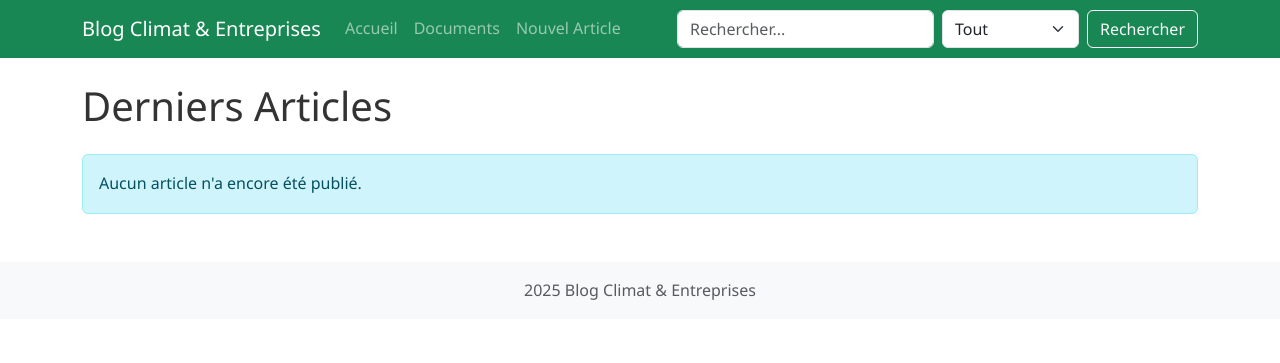
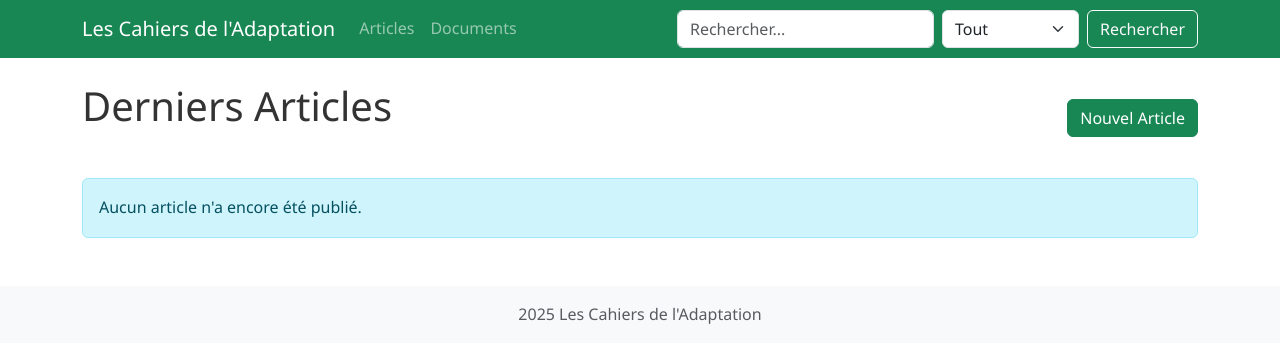
Before and after one commit to JeanMarcAntu/climate-blog, a Flask app: page / in a window 1280 px wide. Shown: the top 363 px of the page. Run offline with Flask 3, Linux system fonts and the light colour scheme; some libraries are stand-ins or nearby versions.

Commit message:
Changements de l'interface : 1. Renommage du blog en 'Les Cahiers de l'Adaptation' 2. Déplacement du bouton 'Nouvel Article' 3. Renommage du menu 'Accueil' en 'Articles'

```diff
--- a/templates/base.html
+++ b/templates/base.html
@@ -3,27 +3,24 @@
 <head>
     <meta charset="UTF-8">
     <meta name="viewport" content="width=device-width, initial-scale=1.0">
-    <title>Blog Climat & Entreprises</title>
+    <title>Les Cahiers de l'Adaptation</title>
     <link rel="stylesheet" href="{{ url_for('static', filename='vendor/bootstrap/bootstrap.min.css') }}">
     <link rel="stylesheet" href="{{ url_for('static', filename='css/style.css') }}">
 </head>
 <body>
     <nav class="navbar navbar-expand-lg navbar-dark bg-success">
         <div class="container">
-            <a class="navbar-brand" href="{{ url_for('home') }}">Blog Climat & Entreprises</a>
+            <a class="navbar-brand" href="{{ url_for('home') }}">Les Cahiers de l'Adaptation</a>
             <button class="navbar-toggler" type="button" data-bs-toggle="collapse" data-bs-target="#navbarNav">
                 <span class="navbar-toggler-icon"></span>
             </button>
             <div class="collapse navbar-collapse" id="navbarNav">
                 <ul class="navbar-nav me-auto">
                     <li class="nav-item">
-                        <a class="nav-link" href="{{ url_for('home') }}">Accueil</a>
+                        <a class="nav-link" href="{{ url_for('home') }}">Articles</a>
                     </li>
                     <li class="nav-item">
                         <a class="nav-link" href="{{ url_for('documents') }}">Documents</a>
-                    </li>
-                    <li class="nav-item">
-                        <a class="nav-link" href="{{ url_for('new_article') }}">Nouvel Article</a>
                     </li>
                 </ul>
                 <form class="d-flex" action="{{ url_for('search') }}" method="get">
@@ -53,7 +50,7 @@
 
     <footer class="footer mt-5 py-3 bg-light">
         <div class="container text-center">
-            <span class="text-muted"> 2025 Blog Climat & Entreprises</span>
+            <span class="text-muted"> 2025 Les Cahiers de l'Adaptation</span>
         </div>
     </footer>
 
--- a/templates/home.html
+++ b/templates/home.html
@@ -1,7 +1,12 @@
 {% extends "base.html" %}
 
 {% block content %}
-<h1 class="mb-4">Derniers Articles</h1>
+<div class="d-flex justify-content-between align-items-center mb-4">
+    <h1 class="mb-4">Derniers Articles</h1>
+    <a href="{{ url_for('new_article') }}" class="btn btn-success">
+        <i class="bi bi-plus-circle"></i> Nouvel Article
+    </a>
+</div>
 
 <div class="row">
     {% for article in articles %}
```
